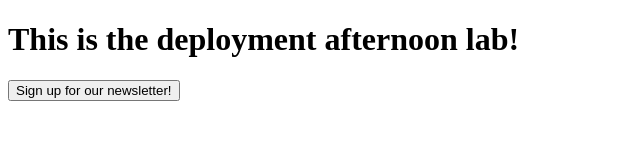
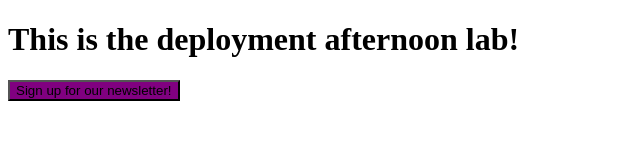
Before and after one commit to cbarry101/deployment-afternoon-lab, a website: page index.html in a window 1280 px wide. Shown: the whole page, without its empty margins (0-640 px from the left). Drawn offline with Linux system fonts and the light colour scheme.

Commit message:
added button color

```diff
--- a/index.html
+++ b/index.html
@@ -4,6 +4,7 @@
     <meta charset="UTF-8">
     <meta http-equiv="X-UA-Compatible" content="IE=edge">
     <meta name="viewport" content="width=device-width, initial-scale=1.0">
+    <link rel = 'stylesheet' href = 'styles.css'>
     <title>Document</title>
 </head>
 <body>
--- /dev/null
+++ b/styles.css
@@ -0,0 +1,3 @@
+button{
+    background-color: purple;
+}
```
